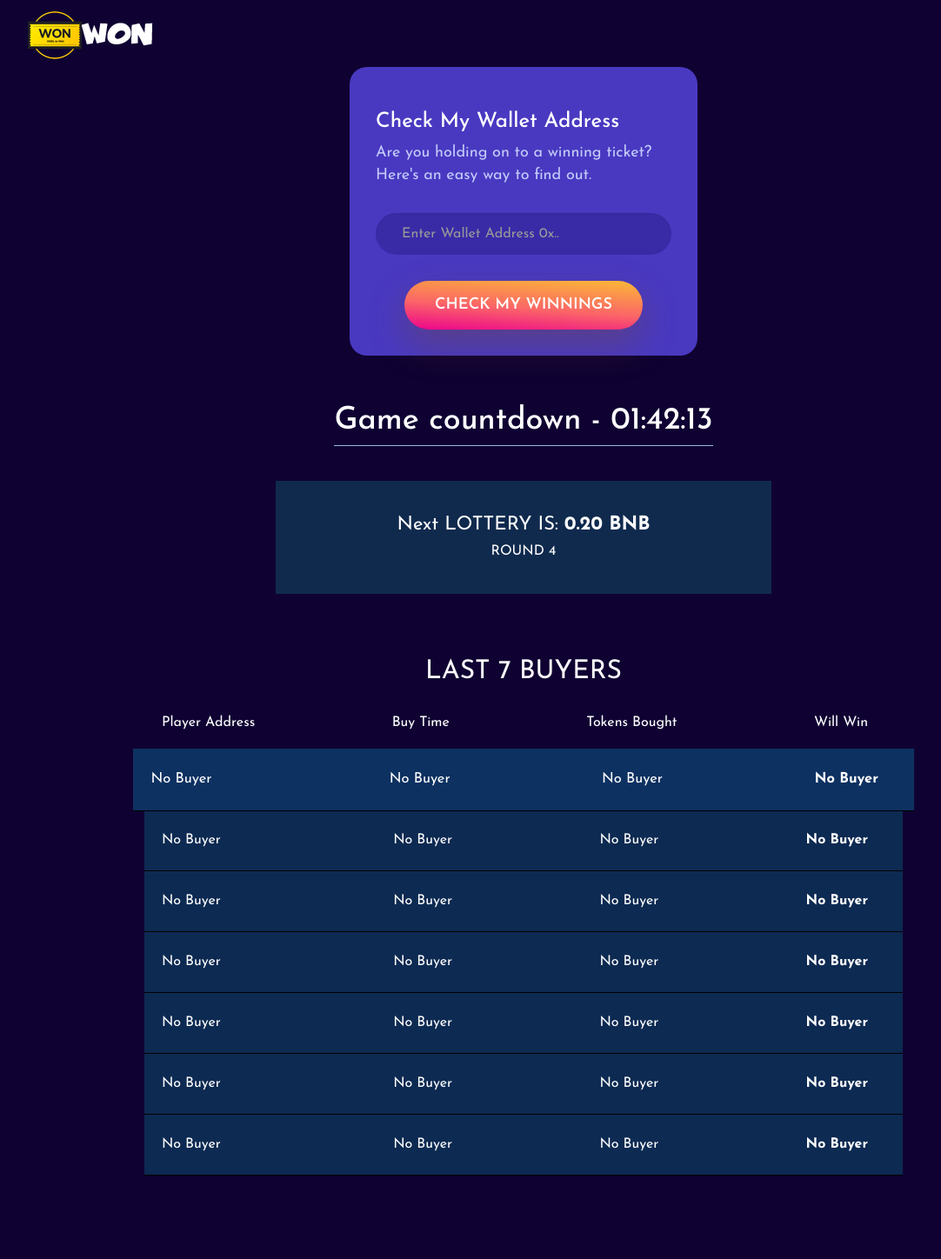
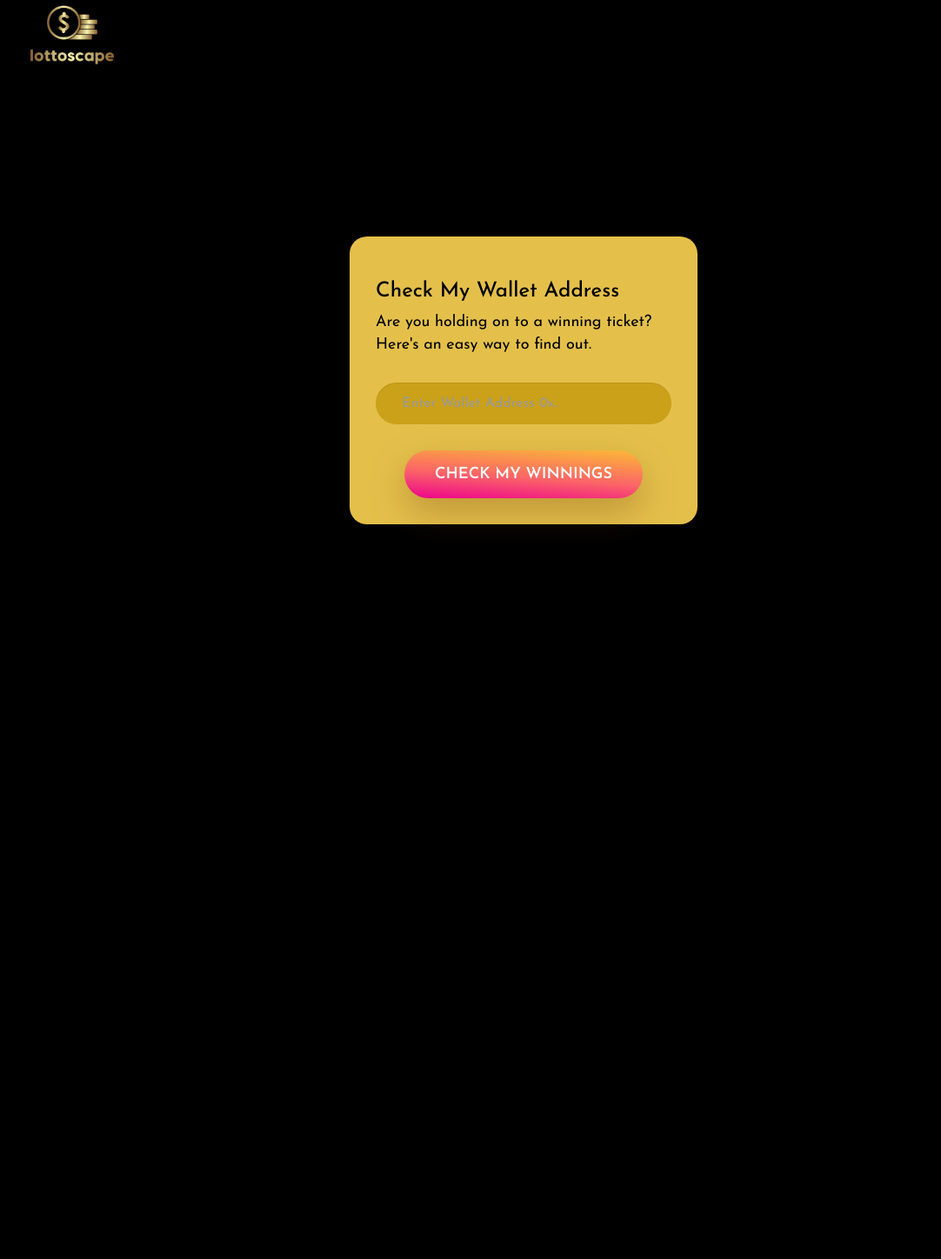
Before and after one commit to whitehat0917/WonGame, a PHP site: page / in a window 1280 px wide. Shown: the whole page at 87% size, without its empty margins (38-1120 px from the left). After the commit the page ends 603 px from the top, so only its background shows below. Run offline with PHP 8.4, Linux system fonts and the light colour scheme.

Commit message:
fix: update logo and colors

```diff
--- /dev/null
+++ b/index.html
@@ -0,0 +1,50 @@
+<!DOCTYPE html PUBLIC "-//W3C//DTD XHTML 1.0 Transitional//EN" "http://www.w3.org/TR/xhtml1/DTD/xhtml1-transitional.dtd">
+<html xmlns="http://www.w3.org/1999/xhtml">
+<head>
+  <meta http-equiv="Content-Type" content="text/html; charset=utf-8" />
+  <title>LOTTOSCAPE</title>
+  <link rel="stylesheet" href="https://maxcdn.bootstrapcdn.com/bootstrap/3.3.7/css/bootstrap.min.css" integrity="sha384-BVYiiSIFeK1dGmJRAkycuHAHRg32OmUcww7on3RYdg4Va+PmSTsz/K68vbdEjh4u" crossorigin="anonymous">
+  <link href="style.css" rel="stylesheet" type="text/css" />
+</head>
+<body>
+  <header>
+    <div class="container">
+      <a class="site-logo site-title" href="#">
+        <img src="images/logo.jpg" alt="site-logo" data-image-blur-on-load-update-occured="true">
+      </a>
+    </div>
+  </header>
+  <section>
+    <div class="container flex justify-center">
+      <div class="number-check-wrapper">
+        <h3 class="title">Check My Wallet Address</h3>
+        <p>Are you holding on to a winning ticket? Here's an easy way to find out.</p>
+        <span class="check-number-form">
+          <input type="won_adr" class="form-control mt-30 mb-30" name="check-number1" id="check-number1" placeholder="Enter Wallet Address 0x..">
+          <div class="number-list-wrapper">
+            <div class="text-center mt-70">
+              <span id="balance-container" class="hidden">
+                <span style="height: 80px;width:100%;">Total Lottery Winnings: <span id="my_winnings_total">0 $WON</span></span>
+                <span style="height: 80px;width:100%;">Last Win: <span id="my_winnings_last">0 $WON</span></span>
+                <span style="height: 40px;width:100%;">My Lottery Tickets: <span id="my_tickets"></span></span>
+                <span style="height: 80px;width:100%;">Wins/Lost: <span id="my_wins_lost">0/0</span></span>
+                <span style="display: none;" id="comp_d">
+                  <span style="height: 40px;width:100%;"><u>Compensation</u></span>
+                  <span style="height: 40px;width:100%;">Remaining: <span id="my_compensation_allowance">0 $WON</span></span>
+                  <span style="height: 80px;width:100%;">Paid: <span id="my_compensation_paid">0 $WON</span></span>
+                </span>
+              </span>
+              <button type="button" class="cmn-btn" onclick="checkWin();">check my winnings</button>
+            </div>
+          </div>
+        </span>
+      </div>
+    </div>
+  </section>
+</body>
+<script
+src="https://code.jquery.com/jquery-3.6.0.min.js"
+integrity="sha256-/xUj+3OJU5yExlq6GSYGSHk7tPXikynS7ogEvDej/m4="
+crossorigin="anonymous"></script>
+<script src="main.js"></script>
+</html>
--- a/index.php
+++ b/index.php
@@ -1 +1 @@
-<?php include_once("main.html"); ?>
+<?php include_once("index.html"); ?>
--- a/style.css
+++ b/style.css
@@ -6,8 +6,16 @@ html{
 	font-size: 16px;
 }
 body{
-	background-color: #0f0232;
+	background-color: #000000;
 	font-family: "Josefin";
+	min-height: 100vh;
+}
+section{
+	min-height: calc(100vh - 75px);
+	display: flex;
+}
+section > div{
+	margin: auto auto;
 }
 .flex{
 	display: flex;
@@ -17,24 +25,24 @@ body{
 }
 .number-check-wrapper{
     padding: 30px;
-    background-color: #4939c1;
+    background-color: #e4c04b;
     border-radius: 20px;
     max-width: 400px;
 }
 .number-check-wrapper .title{
-	color: white;
+	color: black;
 }
 .number-check-wrapper p, .number-check-wrapper span{
-	color: #c4cbf9;
+	color: #000000;
 }
 .number-check-wrapper p{
 	font-size: 18px;
 }
 .check-number-form .form-control{
     min-height: 48px;
-    background-color: #392ba6;
+    background-color: #cba119;
     border: none;
-    color: #ffffff;
+    color: #000000;
     padding: 10px 30px;
     border-radius: 999px;
     font-size: 1rem;
@@ -105,7 +113,7 @@ body{
     justify-content: center;
     align-items: center;
     border-radius: 0%;
-    background-color: #102a4e;
+    background-color: #D4AF37;
 }
 .countdown-pot{
 	font-size: 22px;
@@ -162,7 +170,7 @@ body{
 	color: white;
 }
 .last__seven-buyers.last-buyer{
-    background-color: #0d3161;
+    background-color: #D4AF37;
     transform: scale(1.03);
 }
 .buy__date{
@@ -185,5 +193,8 @@ body{
     align-items: center;
     border-bottom: 1px solid #000;
     border-radius: 0%;
-    background-color: #0d2a52;
+    background-color: #D4AF37;
 }
+.site-logo img{
+	height: 75px;
+}
--- /dev/null
+++ b/winner.php
@@ -0,0 +1 @@
+<?php include_once("winner.html"); ?>
```
Also changed, not shown: winner.html (renamed from main.html, +2 -39 lines), images/logo.jpg (added), images/logo.png (deleted), 1 other file.
